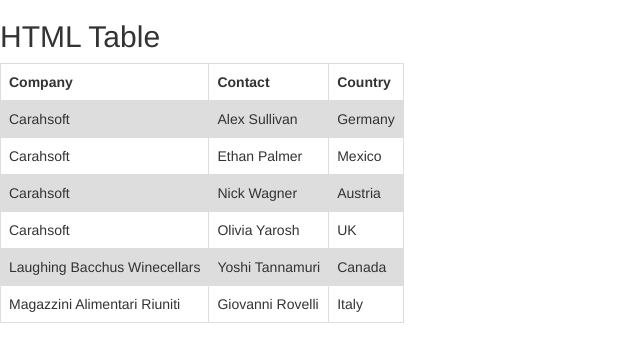
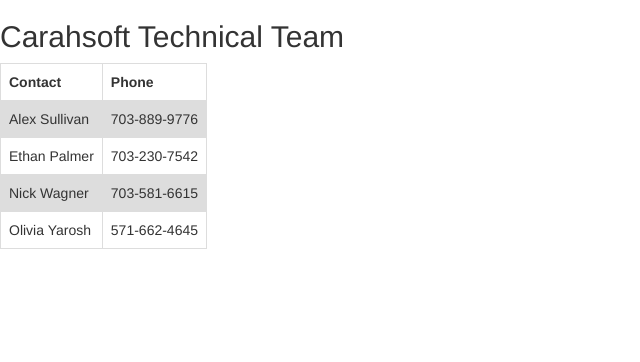
Before and after one commit to sully95/vRA, a PHP site: page / in a window 1280 px wide. Shown: the top 362 px of the page, without its empty margins (0-640 px from the left). Run offline with PHP 8.4, Linux system fonts and the light colour scheme.

Commit message:
Update index.php

```diff
--- a/index.php
+++ b/index.php
@@ -37,43 +37,28 @@ tr:nth-child(even) {
 </head>
 <body>
 
-<h2>HTML Table</h2>
+<h2>Carahsoft Technical Team</h2>
 
 <table>
   <tr>
-    <th>Company</th>
     <th>Contact</th>
-    <th>Country</th>
+    <th>Phone</th>
   </tr>
   <tr>
-    <td>Carahsoft</td>
     <td>Alex Sullivan</td>
-    <td>Germany</td>
+    <td>703-889-9776</td>
   </tr>
   <tr>
-    <td>Carahsoft</td>
     <td>Ethan Palmer</td>
-    <td>Mexico</td>
+    <td>703-230-7542</td>
   </tr>
   <tr>
-    <td>Carahsoft</td>
     <td>Nick Wagner</td>
-    <td>Austria</td>
+    <td>703-581-6615</td>
   </tr>
   <tr>
-    <td>Carahsoft</td>
     <td>Olivia Yarosh</td>
-    <td>UK</td>
-  </tr>
-  <tr>
-    <td>Laughing Bacchus Winecellars</td>
-    <td>Yoshi Tannamuri</td>
-    <td>Canada</td>
-  </tr>
-  <tr>
-    <td>Magazzini Alimentari Riuniti</td>
-    <td>Giovanni Rovelli</td>
-    <td>Italy</td>
+    <td>571-662-4645</td>
   </tr>
 </table>
 
```
